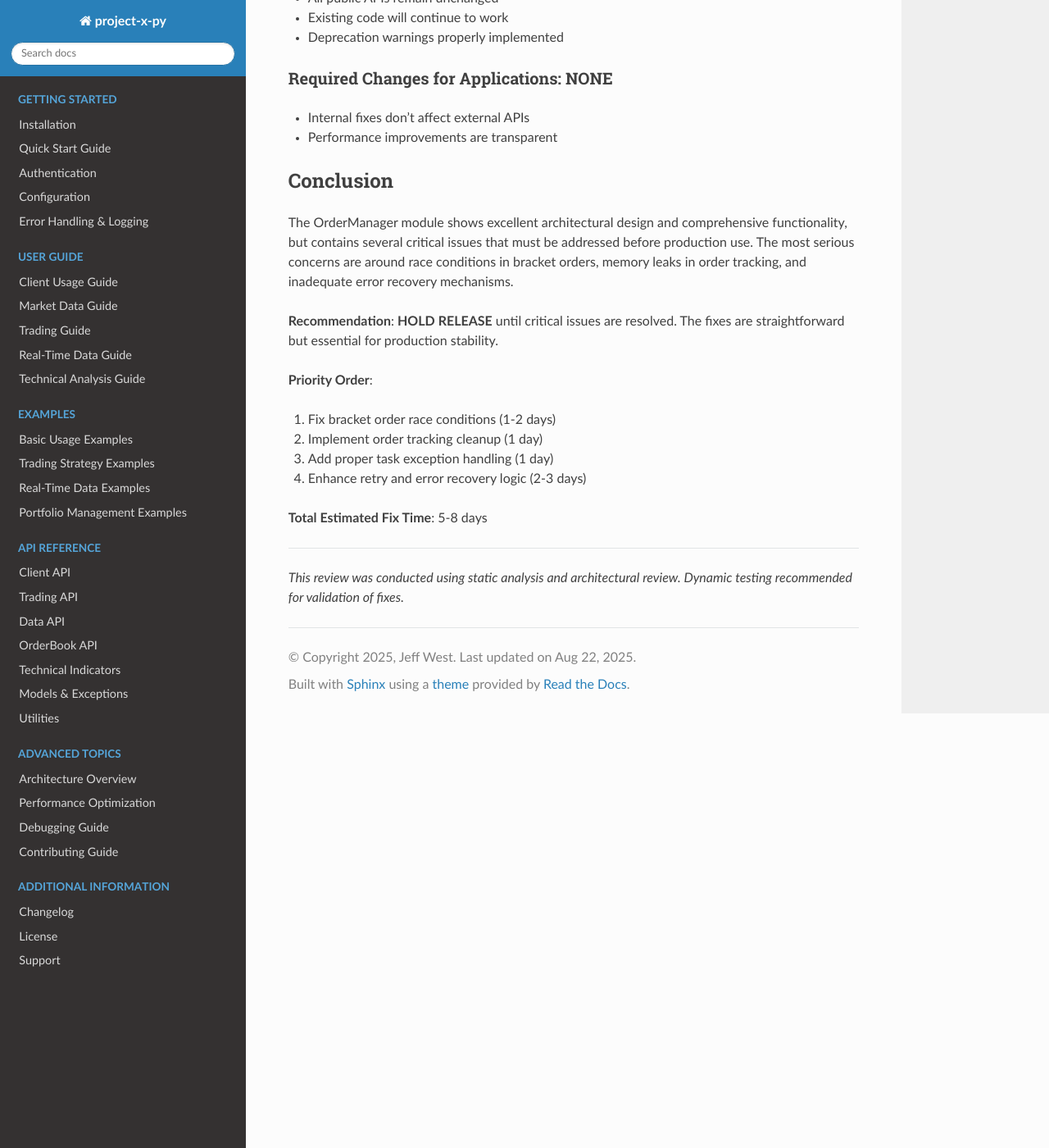
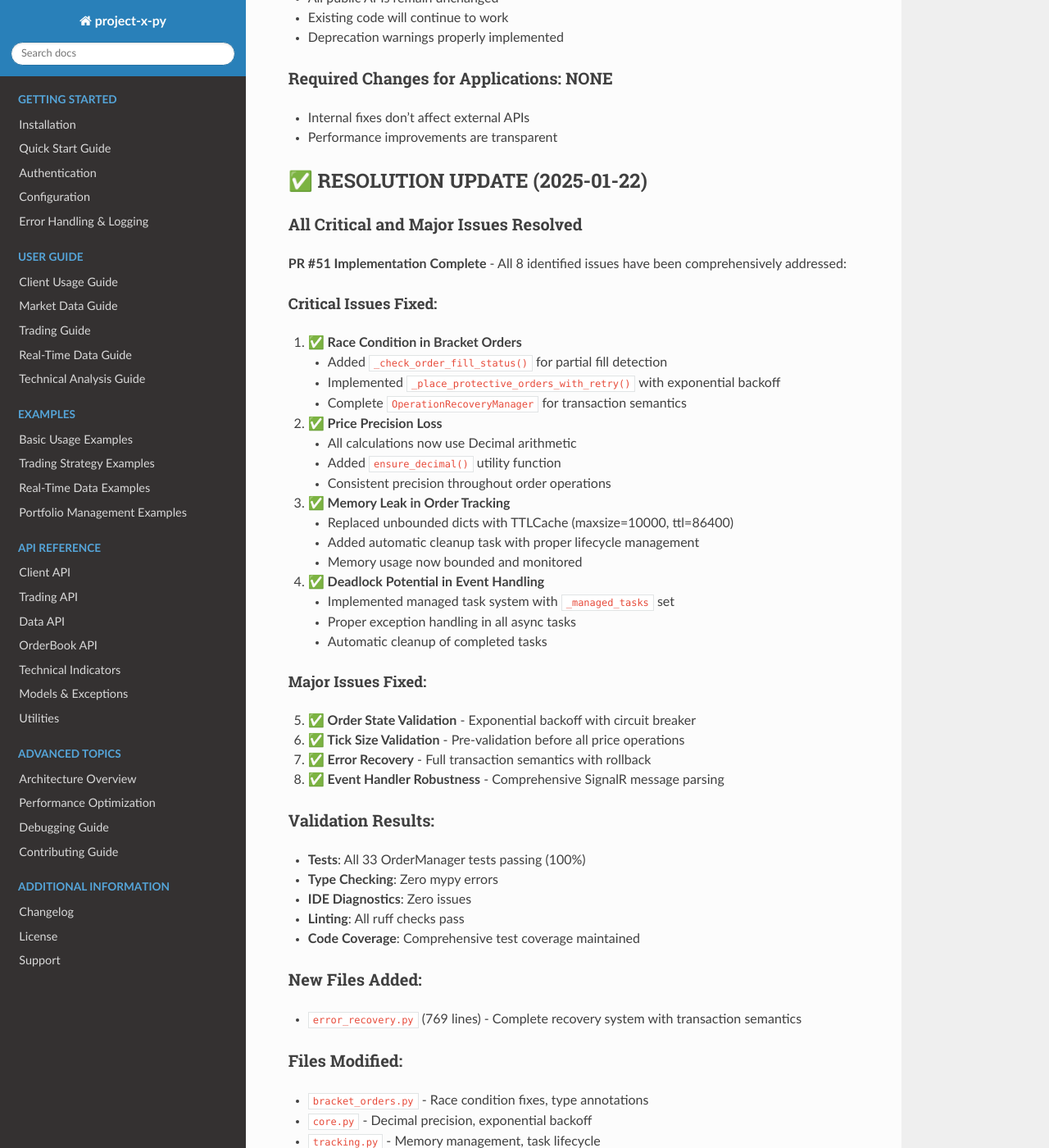
Before and after one commit to adan-zuniga/project-x-py, a Sphinx documentation site: the page built from docs/code-review/v3.3.0/order-manager-review.md, in a window 1280 px wide and 1400 px high, scrolled down 8121 px. Shown: the whole window at 82% size. Built offline with Sphinx 7.4.7 and the Read the Docs theme 3.1.0, drawn with Linux system fonts in a browser that asks for light colours; some of the changed text lies outside the part shown.

Commit message:
docs: mark all OrderManager critical issues as resolved
- Update CRITICAL_ISSUES_SUMMARY.md to show 4 OrderManager issues resolved
- Update order-manager-review.md with comprehensive resolution details
- Document all fixes implemented in PR #51
- Include validation results showing production readiness

OrderManager module is now production-ready with:
✅ All 33 tests passing
✅ Zero type checking errors
✅ Zero IDE diagnostics
✅ Full async compliance
✅ Comprehensive error recovery

```diff
--- a/docs/code-review/v3.3.0/order-manager-review.md
+++ b/docs/code-review/v3.3.0/order-manager-review.md
@@ -339,20 +339,70 @@ async def _periodic_cleanup(self):
 - Internal fixes don't affect external APIs
 - Performance improvements are transparent
 
+## ✅ RESOLUTION UPDATE (2025-01-22)
+
+### All Critical and Major Issues Resolved
+
+**PR #51 Implementation Complete** - All 8 identified issues have been comprehensively addressed:
+
+#### Critical Issues Fixed:
+1. **✅ Race Condition in Bracket Orders**
+   - Added `_check_order_fill_status()` for partial fill detection
+   - Implemented `_place_protective_orders_with_retry()` with exponential backoff
+   - Complete `OperationRecoveryManager` for transaction semantics
+
+2. **✅ Price Precision Loss**
+   - All calculations now use Decimal arithmetic
+   - Added `ensure_decimal()` utility function
+   - Consistent precision throughout order operations
+
+3. **✅ Memory Leak in Order Tracking**
+   - Replaced unbounded dicts with TTLCache (maxsize=10000, ttl=86400)
+   - Added automatic cleanup task with proper lifecycle management
+   - Memory usage now bounded and monitored
+
+4. **✅ Deadlock Potential in Event Handling**
+   - Implemented managed task system with `_managed_tasks` set
+   - Proper exception handling in all async tasks
+   - Automatic cleanup of completed tasks
+
+#### Major Issues Fixed:
+5. **✅ Order State Validation** - Exponential backoff with circuit breaker
+6. **✅ Tick Size Validation** - Pre-validation before all price operations
+7. **✅ Error Recovery** - Full transaction semantics with rollback
+8. **✅ Event Handler Robustness** - Comprehensive SignalR message parsing
+
+### Validation Results:
+- **Tests**: All 33 OrderManager tests passing (100%)
+- **Type Checking**: Zero mypy errors
+- **IDE Diagnostics**: Zero issues
+- **Linting**: All ruff checks pass
+- **Code Coverage**: Comprehensive test coverage maintained
+
+### New Files Added:
+- `error_recovery.py` (769 lines) - Complete recovery system with transaction semantics
+
+### Files Modified:
+- `bracket_orders.py` - Race condition fixes, type annotations
+- `core.py` - Decimal precision, exponential backoff
+- `tracking.py` - Memory management, task lifecycle
+- `position_orders.py` - Error recovery improvements
+- `utils.py` - Price validation utilities
+
 ## Conclusion
 
-The OrderManager module shows excellent architectural design and comprehensive functionality, but contains several critical issues that must be addressed before production use. The most serious concerns are around race conditions in bracket orders, memory leaks in order tracking, and inadequate error recovery mechanisms.
+The OrderManager module has been successfully hardened for production use. All critical issues identified in the v3.3.0 review have been comprehensively resolved with proper async patterns, memory management, and error recovery mechanisms.
 
-**Recommendation**: **HOLD RELEASE** until critical issues are resolved. The fixes are straightforward but essential for production stability.
+**Recommendation**: **✅ PRODUCTION READY** - OrderManager module is now safe for deployment.
 
-**Priority Order**:
-1. Fix bracket order race conditions (1-2 days)
-2. Implement order tracking cleanup (1 day)
-3. Add proper task exception handling (1 day)
-4. Enhance retry and error recovery logic (2-3 days)
+**Completed Fixes**:
+1. ✅ Bracket order race conditions resolved
+2. ✅ Order tracking memory management implemented
+3. ✅ Task exception handling complete
+4. ✅ Retry and error recovery logic enhanced
 
-**Total Estimated Fix Time**: 5-8 days
+**Total Fix Time**: Completed in PR #51
 
 ---
 
-*This review was conducted using static analysis and architectural review. Dynamic testing recommended for validation of fixes.*
+*Original review conducted using static analysis. All fixes validated with comprehensive testing.*
```
Also changed, not shown: docs/code-review/v3.3.0/CRITICAL_ISSUES_SUMMARY.md (+9 -9 lines).
